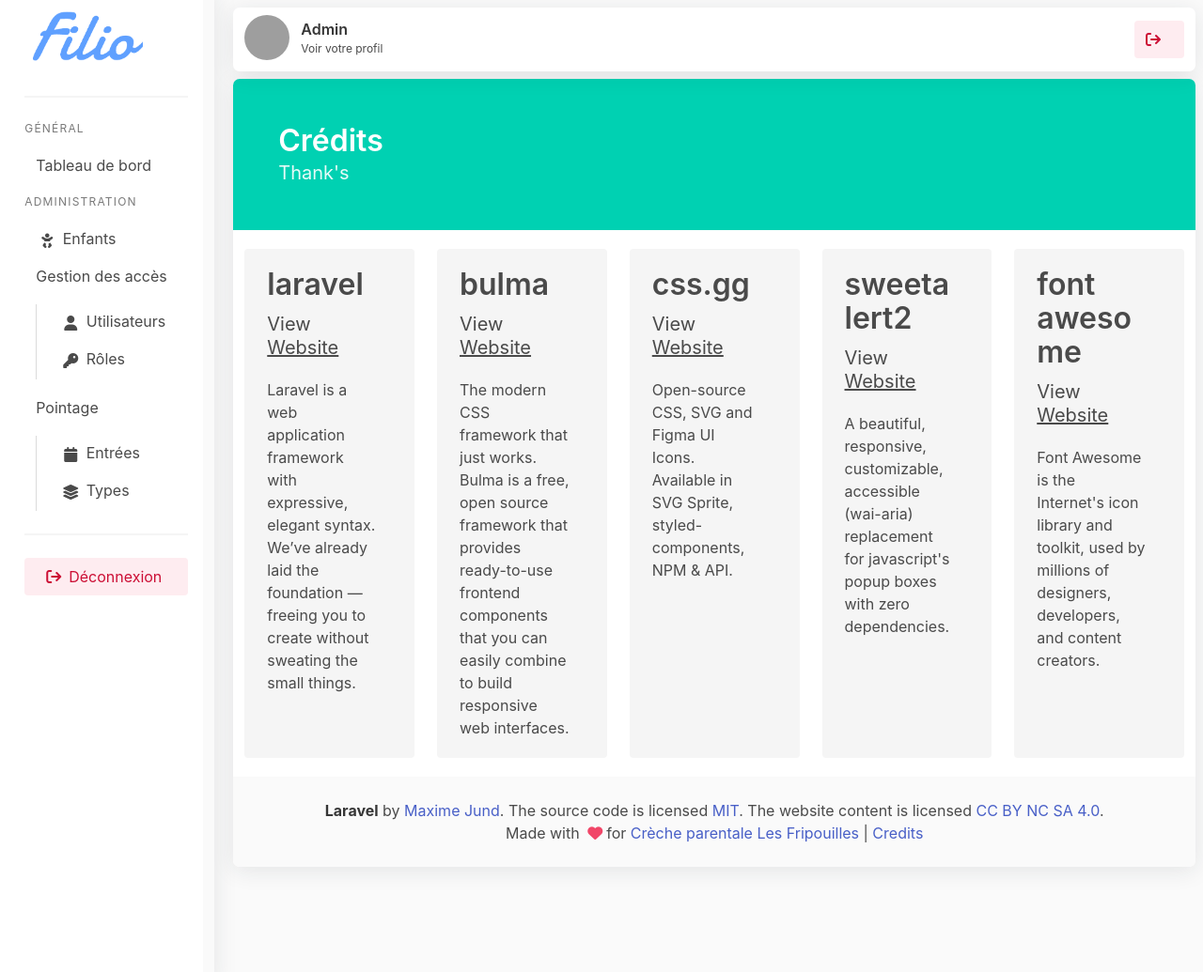
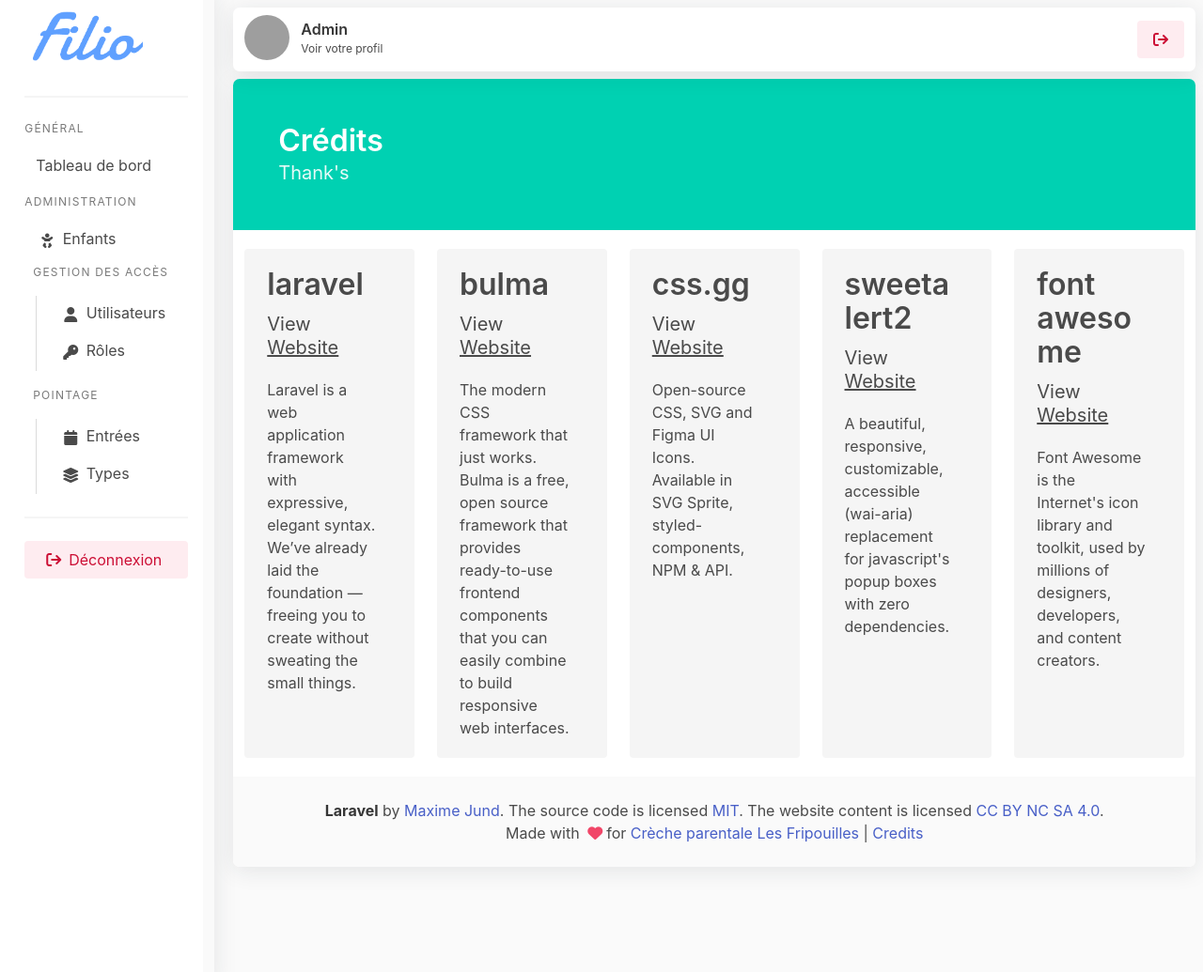
Before and after one commit to Maaaxime/filio, a Laravel app: page /credits in a window 1280 px wide. Shown: the whole page at 94% size. Run offline with Laravel 8, Linux system fonts and the light colour scheme; a user stored in the database is signed in; data comes from the database, SQL or seed files in the repository; data that the repository does not hold is empty; some libraries are stand-ins or nearby versions; grey boxes are pictures that could not be loaded.

Commit message:
Pretify navbars.

```diff
--- a/resources/views/layouts/navbar.blade.php
+++ b/resources/views/layouts/navbar.blade.php
@@ -34,9 +34,7 @@
                 <form method="POST" action="{{ route('logout') }}">
                     @csrf
                     <button type="submit" class="button is-danger is-light">
-                        <span class="icon is-small">
-                            <i class="fa-solid fa-arrow-right-from-bracket"></i>
-                        </span>
+                        <i class="fa-solid fa-arrow-right-from-bracket"></i>
                     </button>
                 </form>
             </div>
--- a/resources/views/layouts/navigation.blade.php
+++ b/resources/views/layouts/navigation.blade.php
@@ -34,7 +34,7 @@
             </a>
         </li>
         <li>
-            <p>{{ __('message.teamManagement') }}</p>
+            <p class="menu-label">{{ __('message.teamManagement') }}</p>
             <ul>
                 <li>
                     <a href="{{ url('/admin/users') }}"
@@ -56,7 +56,7 @@
                     </a>
                 </li>
             </ul>
-            <p>{{ __('message.attendanceManagement') }}</p>
+            <p class="menu-label">{{ __('message.attendanceManagement') }}</p>
             <ul>
                 <li>
                     <a href="{{ url('/admin/attendances/entries') }}"
```
